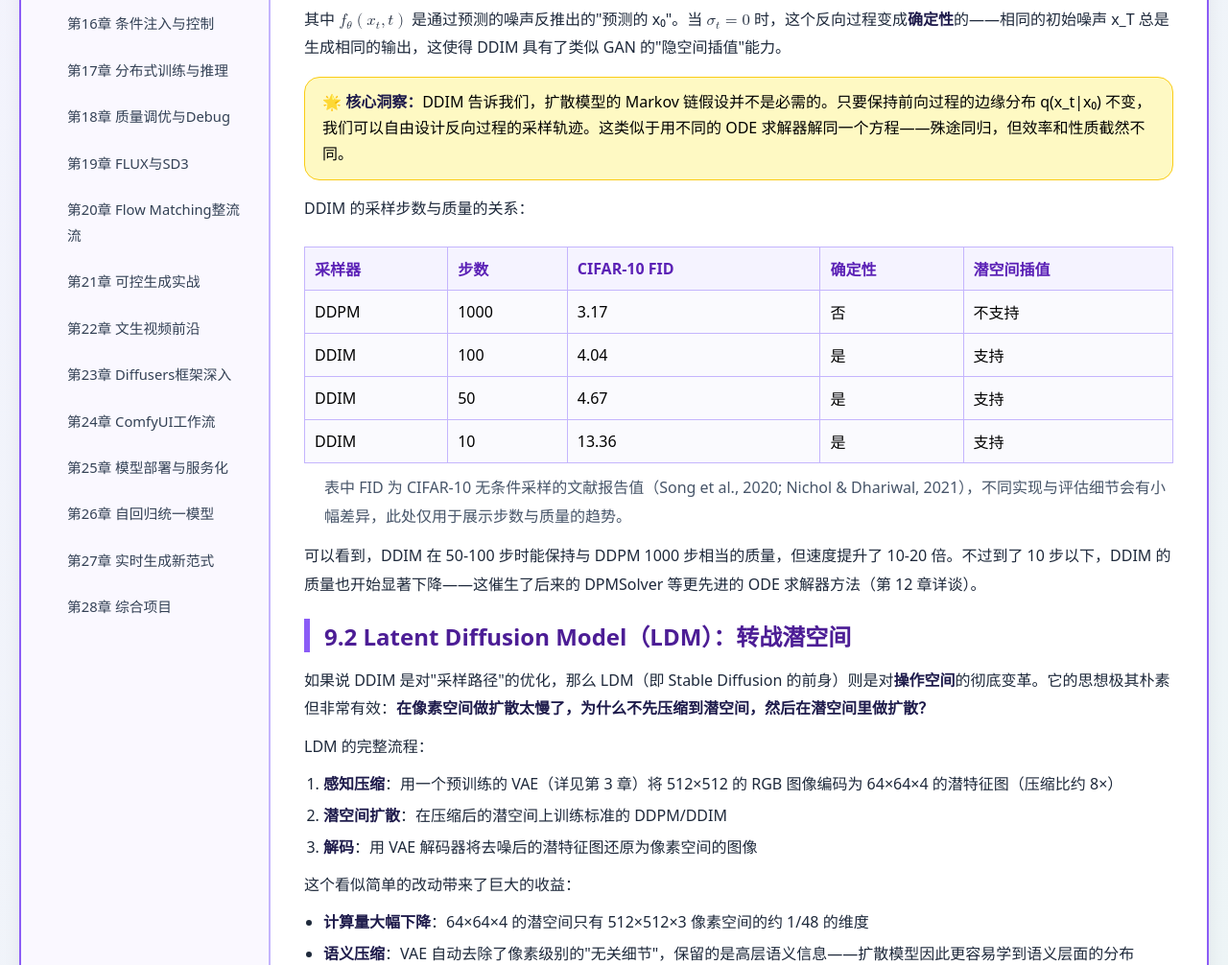
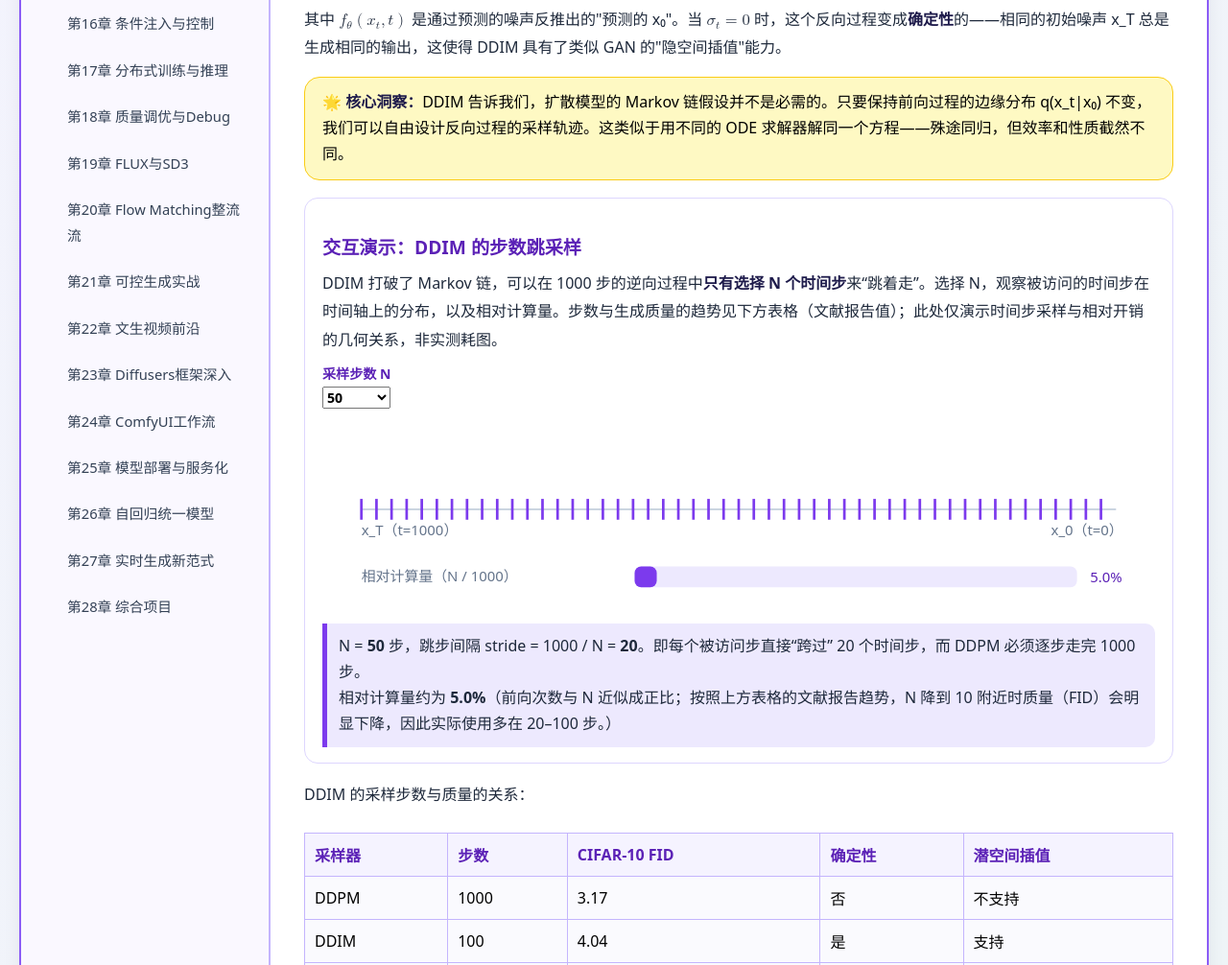
Before and after one commit to 1998x-stack/aigc-tutorial, a plain HTML site: page 09.html in a window 1280 px wide. Shown: the part 926-1932 px from the top of the page at 96% size. Drawn offline with Linux system fonts and the light colour scheme.

Commit message:
feat(aigc-tutorial): ch09 新增 DDIM 步数跳采样交互演示

```diff
--- a/09.html
+++ b/09.html
@@ -12,6 +12,12 @@
         .math-equation { max-width: 100%; min-width: 0; }
         table { max-width: 100%; }
         body { overflow-wrap: break-word; }
+        .ddim-demo { margin: 18px 0; padding: 16px 18px; background: #fff; border: 1px solid #ddd6fe; border-radius: 14px; }
+        .ddim-demo .controls { display: flex; flex-wrap: wrap; gap: 18px; align-items: flex-end; }
+        .ddim-demo label { display: flex; flex-direction: column; gap: 4px; font-size: .88rem; font-weight: 600; color: #5b21b6; }
+        .ddim-demo select { font: inherit; max-width: 100%; }
+        .ddim-demo svg { width: 100%; height: auto; display: block; margin-top: 10px; }
+        .ddim-out { display: block; margin: 10px 0 0; padding: 10px 12px; background: #ede9fe; border-left: 5px solid #7c3aed; border-radius: 0 10px 10px 0; line-height: 1.7; color: #1e293b; }
     </style>
 
 </head>
@@ -111,6 +117,35 @@
         <div class="highlight">
             <strong>🌟 核心洞察：</strong>DDIM 告诉我们，扩散模型的 Markov 链假设并不是必需的。只要保持前向过程的边缘分布 q(x_t|x₀) 不变，我们可以自由设计反向过程的采样轨迹。这类似于用不同的 ODE 求解器解同一个方程——殊途同归，但效率和性质截然不同。
         </div>
+
+        <section class="ddim-demo" aria-labelledby="ddim9-title">
+            <h3 id="ddim9-title">交互演示：DDIM 的步数跳采样</h3>
+            <p>DDIM 打破了 Markov 链，可以在 1000 步的逆向过程中<strong>只有选择 N 个时间步</strong>来“跳着走”。选择 N，观察被访问的时间步在时间轴上的分布，以及相对计算量。步数与生成质量的趋势见下方表格（文献报告值）；此处仅演示时间步采样与相对开销的几何关系，非实测耗图。</p>
+            <div class="controls">
+                <label>采样步数 N
+                    <select data-ddim="n">
+                        <option value="10">10</option>
+                        <option value="20">20</option>
+                        <option value="50" selected>50</option>
+                        <option value="100">100</option>
+                        <option value="200">200</option>
+                        <option value="1000">1000</option>
+                    </select>
+                </label>
+            </div>
+            <svg viewBox="0 0 640 150" role="img" aria-labelledby="ddim9-svg-title">
+                <title id="ddim9-svg-title">DDIM 在 1000 步时间轴上被访问的时间步与相对计算量</title>
+                <line x1="30" y1="70" x2="610" y2="70" stroke="#cbd5e1" stroke-width="1.5"/>
+                <text x="30" y="90" font-size="11" fill="#64748b">x_T（t=1000）</text>
+                <text x="560" y="90" font-size="11" fill="#64748b">x_0（t=0）</text>
+                <g data-ddim="ticks" stroke="#7c3aed" stroke-width="2"></g>
+                <text x="30" y="125" font-size="11" fill="#64748b">相对计算量（N / 1000）</text>
+                <rect x="240" y="114" width="340" height="16" rx="5" fill="#ede9fe"/>
+                <rect data-ddim="bar" x="240" y="114" width="0" height="16" rx="5" fill="#7c3aed"/>
+                <text data-ddim="barText" x="590" y="126" font-size="11" fill="#5b21b6"></text>
+            </svg>
+            <p class="ddim-out" data-ddim="out" aria-live="polite"></p>
+        </section>
 
         <p>DDIM 的采样步数与质量的关系：</p>
 
@@ -232,5 +267,33 @@
     </main>
 </div>
 </div>
+<script>
+(function () {
+    var box = document.querySelector('.ddim-demo');
+    if (!box) return;
+    var q = function (n) { return box.querySelector('[data-ddim="' + n + '"]'); };
+    function render() {
+        var N = parseInt(q('n').value, 10), T = 1000, stride = T / N;
+        var ns = 'http://www.w3.org/2000/svg', ticks = q('ticks');
+        while (ticks.firstChild) ticks.removeChild(ticks.firstChild);
+        for (var i = 0; i < N; i++) {
+            var t = T - i * stride, x = 30 + (T - t) / T * 580;
+            var ln = document.createElementNS(ns, 'line');
+            ln.setAttribute('x1', x.toFixed(1)); ln.setAttribute('x2', x.toFixed(1));
+            ln.setAttribute('y1', '62'); ln.setAttribute('y2', '78');
+            if (N > 200) ln.setAttribute('stroke-width', '1');
+            ticks.appendChild(ln);
+        }
+        q('bar').setAttribute('width', (N / T * 340).toFixed(1));
+        q('barText').textContent = (N / T * 100).toFixed(1) + '%';
+        q('out').innerHTML = 'N = <b>' + N + '</b> 步，跳步间隔 stride = 1000 / N = <b>' + stride + '</b>。'
+            + '即每个被访问步直接“跨过” ' + stride + ' 个时间步，而 DDPM 必须逐步走完 1000 步。<br>'
+            + '相对计算量约为 <b>' + (N / T * 100).toFixed(1) + '%</b>（前向次数与 N 近似成正比；'
+            + '按照上方表格的文献报告趋势，N 降到 10 附近时质量（FID）会明显下降，因此实际使用多在 20–100 步。）';
+    }
+    q('n').addEventListener('change', render);
+    render();
+})();
+</script>
 </body>
 </html>
```
